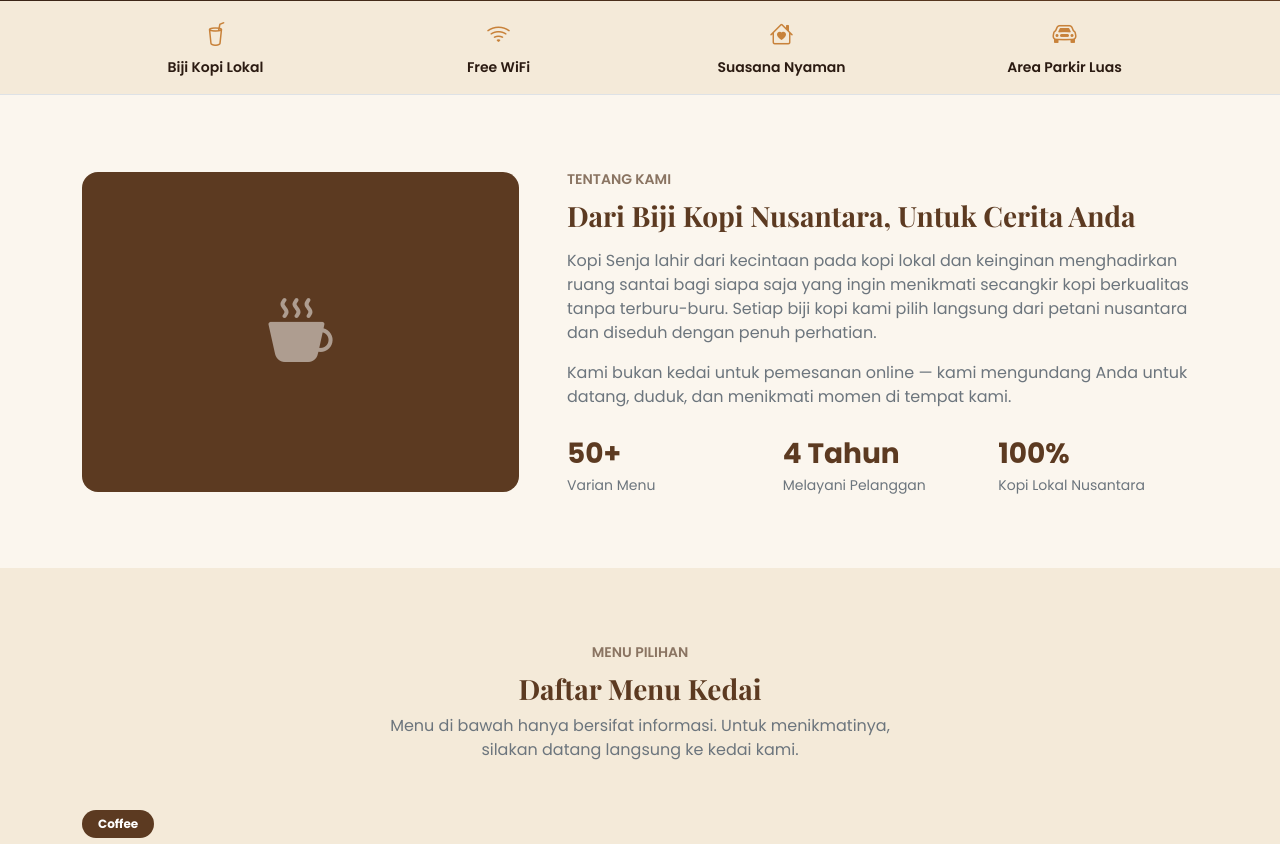
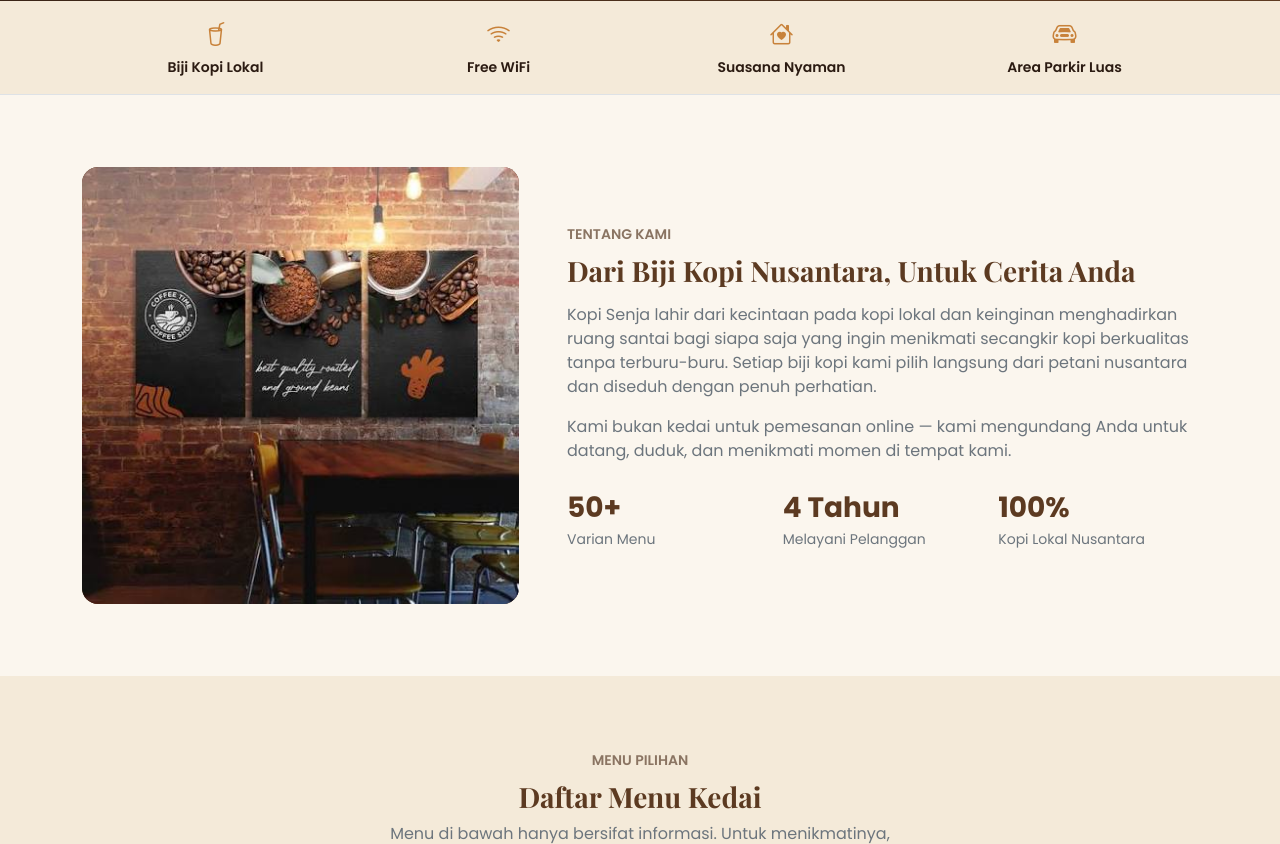
Before and after one commit to devi201007/aplikasi_coffeshop, a PHP site: page / in a window 1280 px wide. Shown: the part 647-1491 px from the top of the page. Run offline with PHP 8.4, Linux system fonts and the light colour scheme; data comes from the database, SQL or seed files in the repository; data that the repository does not hold is empty.

Commit message:
update punya aku

```diff
--- a/index.php
+++ b/index.php
@@ -319,10 +319,14 @@ function formatHarga(float $harga): string
         <div class="container">
             <div class="row g-5 align-items-center">
                 <div class="col-lg-5">
-                    <div class="about-photo">
-                        <i class="bi bi-cup-hot-fill"></i>
-                    </div>
-                </div>
+    <div class="about-photo p-0">
+        <img src="uploads/tentang_kami/tentang_kami.jpg"
+             alt="Suasana Kedai Kopi Senja"
+             class="w-100 h-100"
+             style="object-fit: cover; min-height: 320px;"
+             onerror="this.style.display='none'; this.parentElement.innerHTML='<i class=&quot;bi bi-cup-hot-fill&quot;></i>';">
+    </div>
+</div>
                 <div class="col-lg-7">
                     <span class="text-uppercase small fw-semibold section-sub">Tentang Kami</span>
                     <h2 class="h3 fw-bold section-title mb-3 mt-2">Dari Biji Kopi Nusantara, Untuk Cerita Anda</h2>
```
Also changed, not shown: uploads/tentang_kami/tentang_kami.jpg (added).
